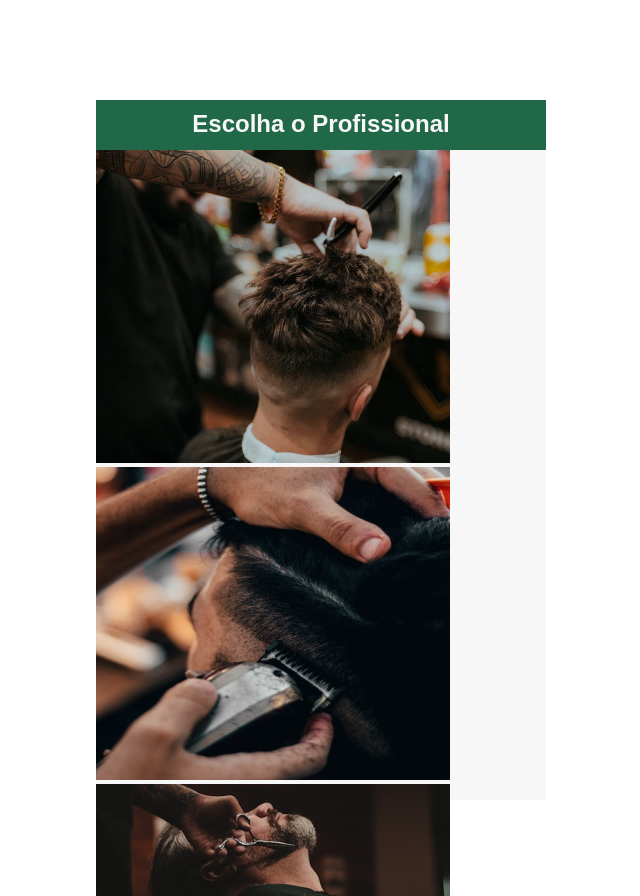
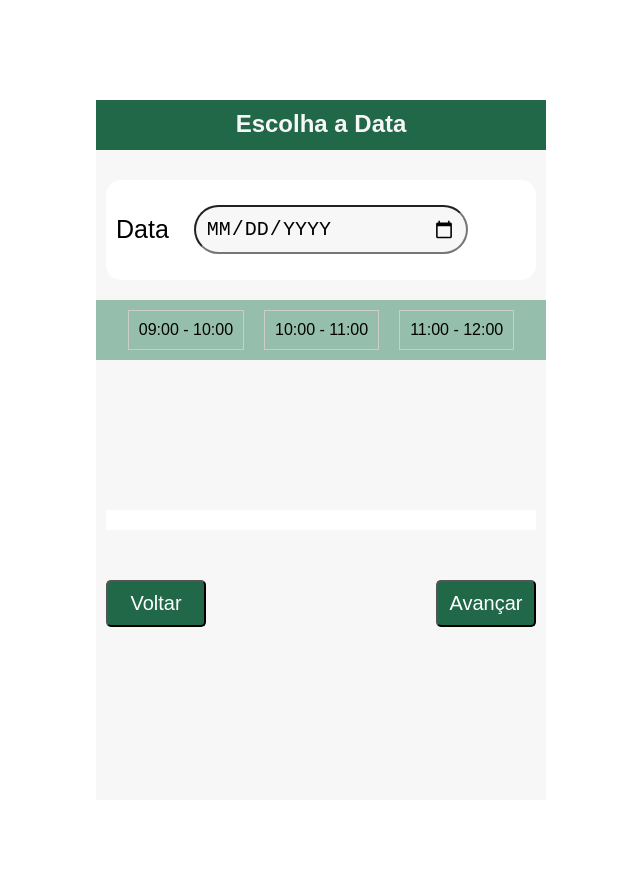
Before and after one commit to MarcosuelEsperidiao/Site-Link-rapido, a plain HTML site: page Appoiment/pag3.agendar.html in a window 1280 px wide. Shown: the top 896 px of the page, without its empty margins (319-959 px from the left). After the commit the page ends 808 px from the top, so only its background shows below. Drawn offline with nearby package versions, Linux system fonts and the light colour scheme.

Commit message:
newupdate

```diff
--- a/Appoiment/pag3.agendar.css
+++ b/Appoiment/pag3.agendar.css
@@ -28,6 +28,84 @@ body {
 
   }
 
+ .calendar{
+  margin-right: 10px;
+  margin-left: 10px;
+  border-radius: 15px;
+  margin-top: 30px;
+  background-color: #fff;
+  height: 100px;
+
+ }
+
+ .idate{
+  display: flex;
+ }
+
+ .date{
+  border-radius: 50px;
+  text-transform: uppercase;
+  background-color: #f7f7f7;
+  font-size: 20px;
+  cursor: pointer;
+  margin-left: 25px;
+  margin-top: 25px;
+  width: 250px;
+  padding: 10px;
+ }
+
+ .calendar1{
+  font-size: 25px;
+  margin-top: 35px;
+  margin-left: 10px;
+ }
+
+ .itime{
+  font-size: 25px;
+  margin-top: 35px;
+  margin-left: 10px;
+ }
+
+ .horario {
+  border: 1px solid #ccc;
+  padding: 10px;
+  margin-bottom: 10px;
+  cursor: pointer;
+}
+
+.horario.selecionado {
+  background-color: #fff;
+}
+
+.time{
+  justify-content: center; /* Centraliza horizontalmente */
+  align-items: center; /* Centraliza verticalmente */
+  background-color: #95bead;
+  margin-top: 20px;
+  display: flex;
+
+}
+
+.horario{
+  display: flex;
+  margin: 10px;
+}
+
+#horarioSelecionado {
+  margin-left: 10px;
+  margin-right: 10px;
+  background-color: #fff;
+  text-align: center;
+  margin-top: 150px;
+  padding: 10px;
+}
+
+.info {
+    border: 1px solid #ccc;
+    border-radius: 5px;
+    padding: 10px;
+    margin-bottom: 10px;
+}
 
   .btn1{
     margin-top: 50px;
--- a/Appoiment/pag3.agendar.html
+++ b/Appoiment/pag3.agendar.html
@@ -5,53 +5,46 @@
     <meta name="viewport" content="width=device-width, initial-scale=1.0">
     <title>Agendamento de Barbearia</title>
     <link rel="stylesheet" href="pag3.agendar.css">
+    <link rel="stylesheet" href="https://cdn.jsdelivr.net/npm/flatpickr/dist/flatpickr.min.css">
+
 </head>
+
 <body>
   <main>
 
     <section class="corpo">
       <div class="cliente">
         <div>
-          <h1>Escolha o Profissional</h1>
+          <h1>Escolha a Data</h1>
         </div>
       </div>
     </section>
-    <!--escolha o profissional-->
-  <div class="par">
-      <div class="imagem1">
-          <img src="assets/corte1.png" alt="Imagem 1" onclick="selecionarImagem(this)">
+    <!--Escolha de data-->
 
-      </div>
-
-      <div class="imagem2">
-          <img src="assets/corte3.png" alt="Imagem 2" onclick="selecionarImagem(this)">
+  <div class="calendar">
+      <div class="idate">
+        <label for="icalendar" class="calendar1">Data</label>
+        <input type="date" class="date" onchange="selecionarData(this.value)" >
       </div>
 
   </div>
 
+  <!-- horario <div class="calendar">
+    <div class="idate">
+      <label for="ihora" class="calendar1">Hora</label>
+      <input type="time" class="date">
+    </div>
+  </div>-->
 
-  <div class="par">
-      <div class="imagem1">
-          <img src="assets/corte2.png" alt="Imagem 3" onclick="selecionarImagem(this)">
-      </div>
-      <div class="imagem2">
-          <img src="assets/corte1.png" alt="Imagem 4" onclick="selecionarImagem(this)">
-      </div>
+  <div class="time">
+    <div class="horario" onclick="selecionarHorario(this)">09:00 - 10:00</div>
+    <div class="horario" onclick="selecionarHorario(this)">10:00 - 11:00</div>
+    <div class="horario" onclick="selecionarHorario(this)">11:00 - 12:00</div>
   </div>
+    <!-- Adicione mais divs de horário conforme necessário -->
 
-  <!-- Div para exibir a imagem selecionada e o nome -->
-  <div id="imagem-selecionada" class="imagem-selecionada"></div>
-
-
-  <!-- Lista de nomes associados às imagens -->
-  <script>
-    var nomesProfissionais = {
-      "assets/corte1.png": "max",
-      "assets/corte3.png": "Nome do Profissional 2",
-      "assets/corte2.png": "Nome do Profissional 3",
-      "assets/corte1.png": "Nome do Profissional 4"
-    };
-  </script>
+    <!--Mostrador do horario selecionado-->
+    <div id="horarioSelecionado"></div>
 
   <!-- Botão para avançar -->
 <div class="btn-info">
@@ -65,30 +58,34 @@
   </div>
 </div>
 
+
 <script>
-  function selecionarImagem(imagem) {
-      var divs = document.querySelectorAll('.par div'); // Seleciona todas as divs dentro de .par
-      divs.forEach(function(div) {
-          if (div.querySelector('img') !== imagem) { // Desmarca todas as outras divs
-              div.classList.remove("selecionada");
-          }
+  var dataSelecionada;
+
+  function selecionarData(data) {
+      dataSelecionada = new Date(data);
+      atualizarHorarioSelecionado();
+  }
+
+  function selecionarHorario(div) {
+      // Remove a classe 'selecionado' de todas as divs de horário
+      var horarios = document.querySelectorAll('.horario');
+      horarios.forEach(function(horario) {
+          horario.classList.remove('selecionado');
       });
-      imagem.parentElement.classList.toggle("selecionada"); // Seleciona a div pai da imagem clicada
 
-      // Atualiza a imagem mostrada na parte inferior da tela
-      var imagemSelecionada = document.getElementById("imagem-selecionada");
-      imagemSelecionada.innerHTML = ''; // Limpa qualquer conteúdo anterior
-      var novaImagem = document.createElement("img");
-      novaImagem.src = imagem.src;
-      novaImagem.alt = imagem.alt;
-      imagemSelecionada.appendChild(novaImagem);
+      // Adiciona a classe 'selecionado' à div de horário clicada
+      div.classList.add('selecionado');
 
-      // Obtém o nome do profissional correspondente à imagem selecionada e adiciona à div
-      var nomeProfissional = nomesProfissionais[imagem.src];
-      if (nomeProfissional) {
-          var nomeDiv = document.createElement("div");
-          nomeDiv.textContent = nomeProfissional;
-          imagemSelecionada.appendChild(nomeDiv);
+      atualizarHorarioSelecionado();
+  }
+
+  function atualizarHorarioSelecionado() {
+      var horarioSelecionado = document.getElementById('horarioSelecionado');
+      if (dataSelecionada) {
+          horarioSelecionado.textContent = 'Horário e Data Selecionados: ' + (dataSelecionada.toLocaleDateString() + ' ' + dataSelecionada.toLocaleTimeString()) + ' - ' + (document.querySelector('.horario.selecionado') ? document.querySelector('.horario.selecionado').textContent : '');
+      } else {
+          horarioSelecionado.textContent = 'Por favor, escolha uma data e um horário.';
       }
   }
 </script>
```
